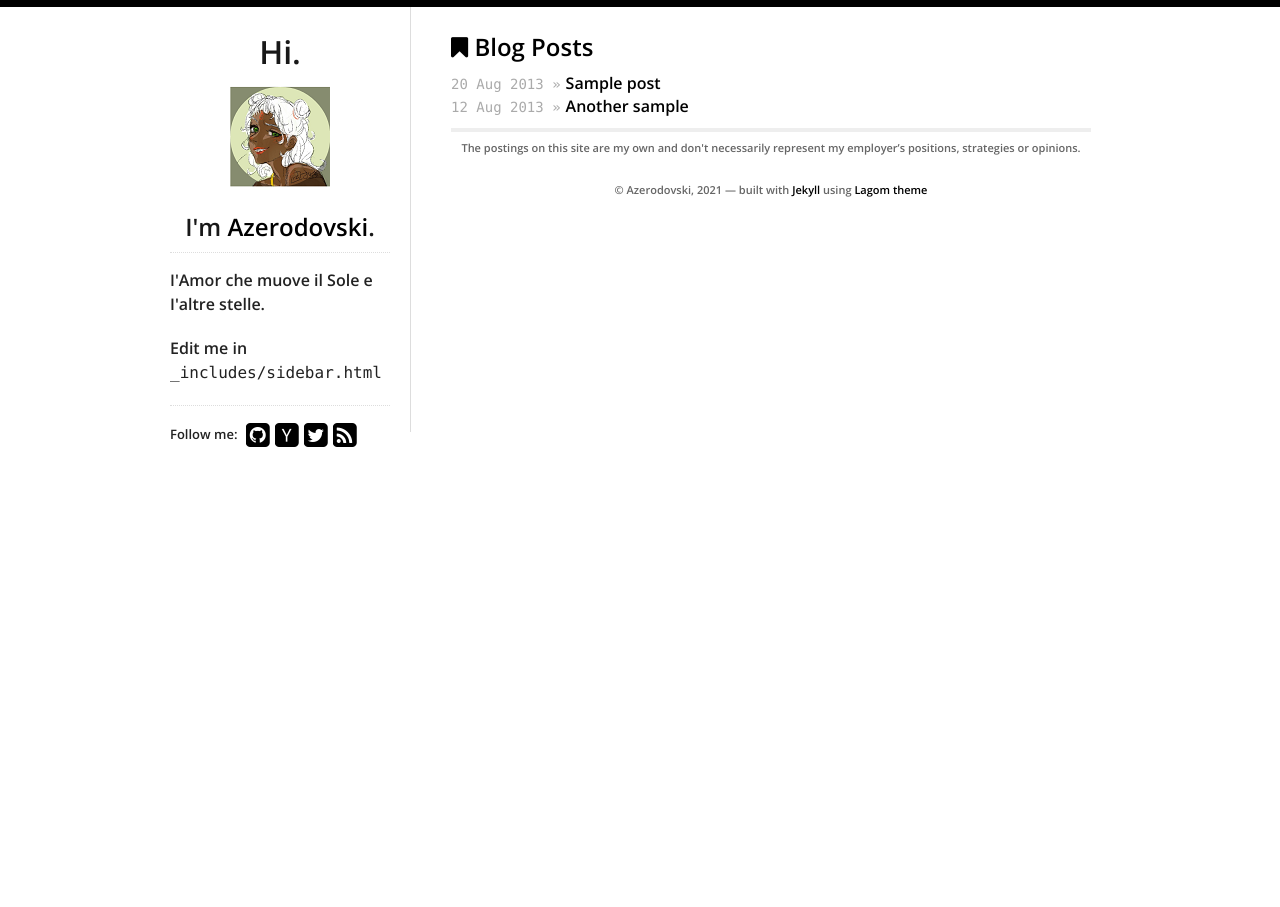
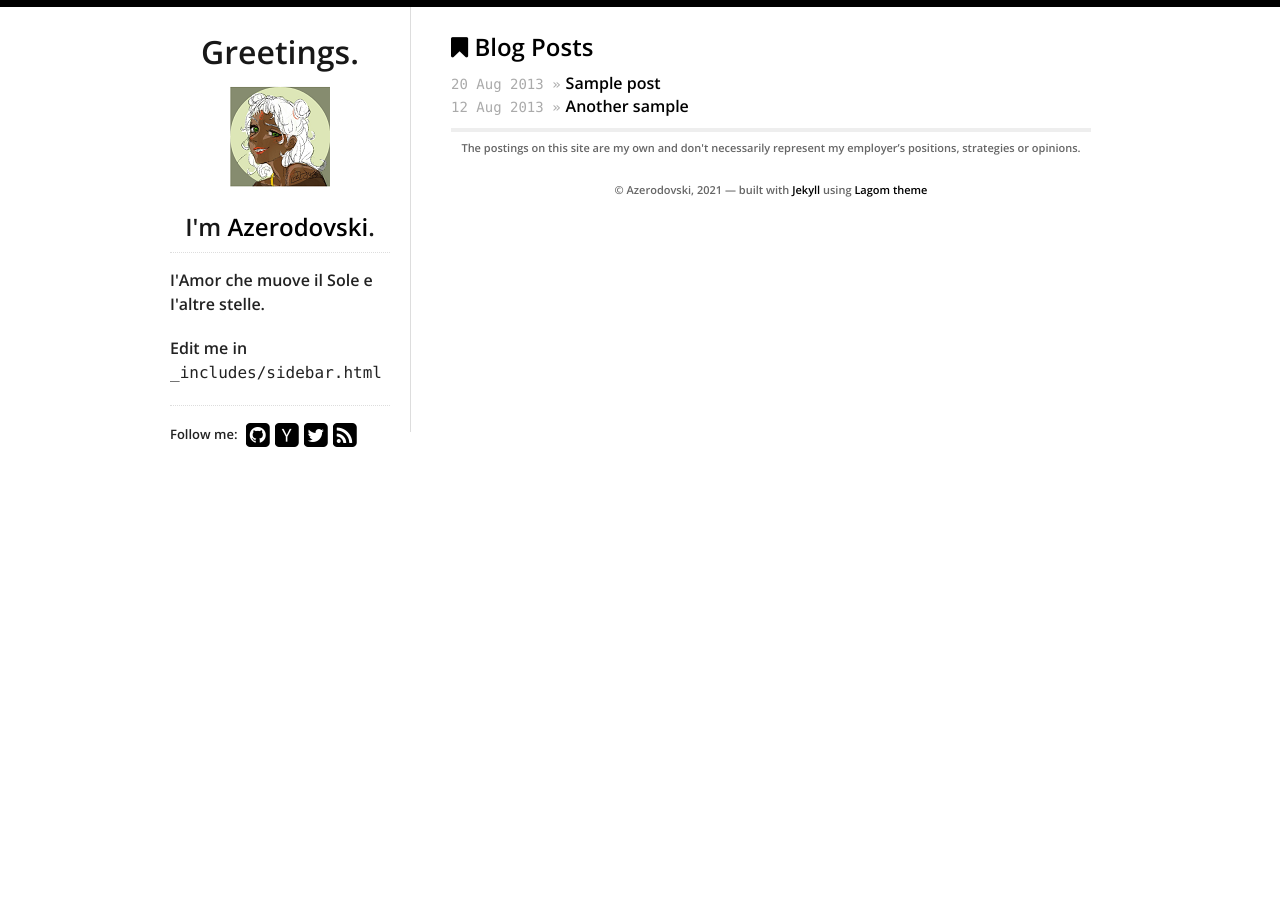
Before and after one commit to Azerodovski/azerodovski.github.io, a Jekyll site: the page built from index.html, in a window 1280 px wide. Built offline with Jekyll 4.4.1, drawn with Linux system fonts in a browser that asks for light colours.

Commit message:
Update sidebar.html

```diff
--- a/_includes/sidebar.html
+++ b/_includes/sidebar.html
@@ -1,5 +1,5 @@
 <nav>
-  <h1>Hi.</h1>
+  <h1>Greetings.</h1>
   <a href="/">
     {% if site.data.theme.social.gravatar %}
     <img src="http://www.gravatar.com/avatar/{{ site.data.theme.social.gravatar }}?s=200" id="gravatar" alt="My photo"/>
```
